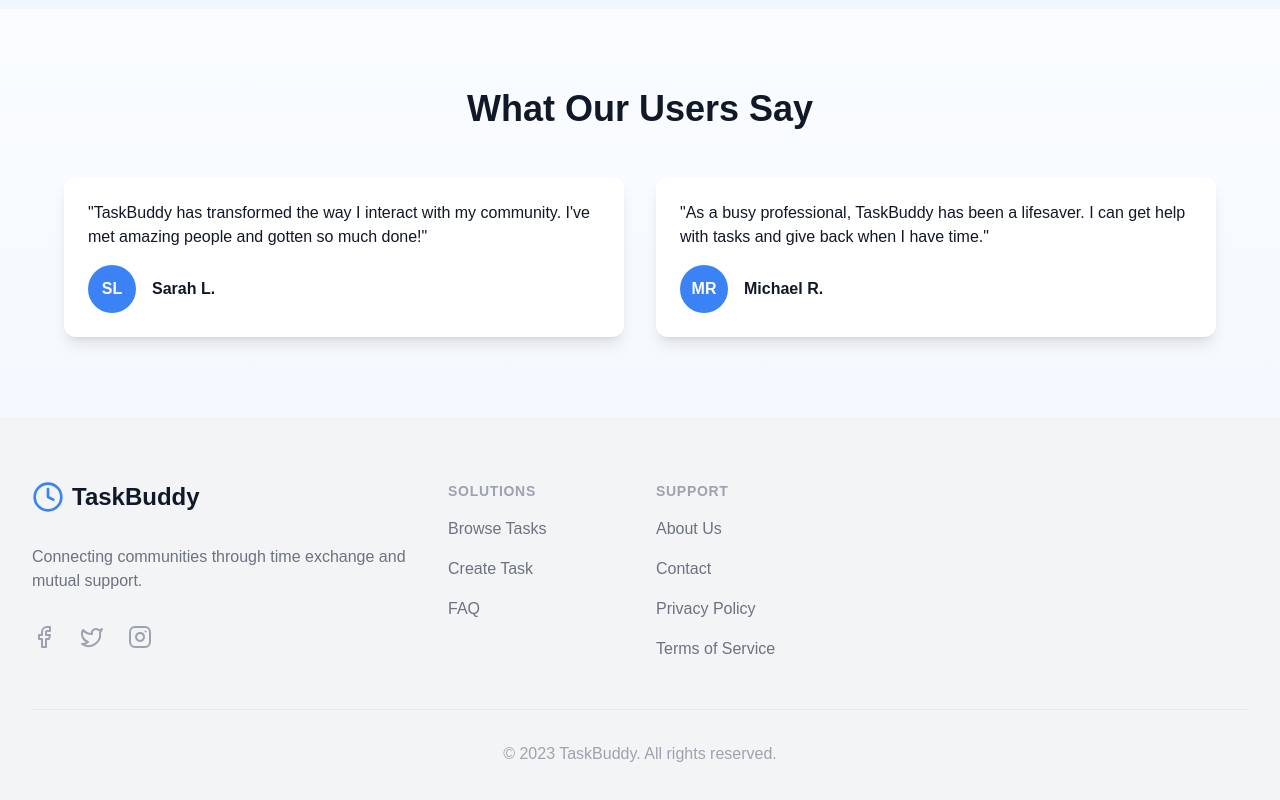
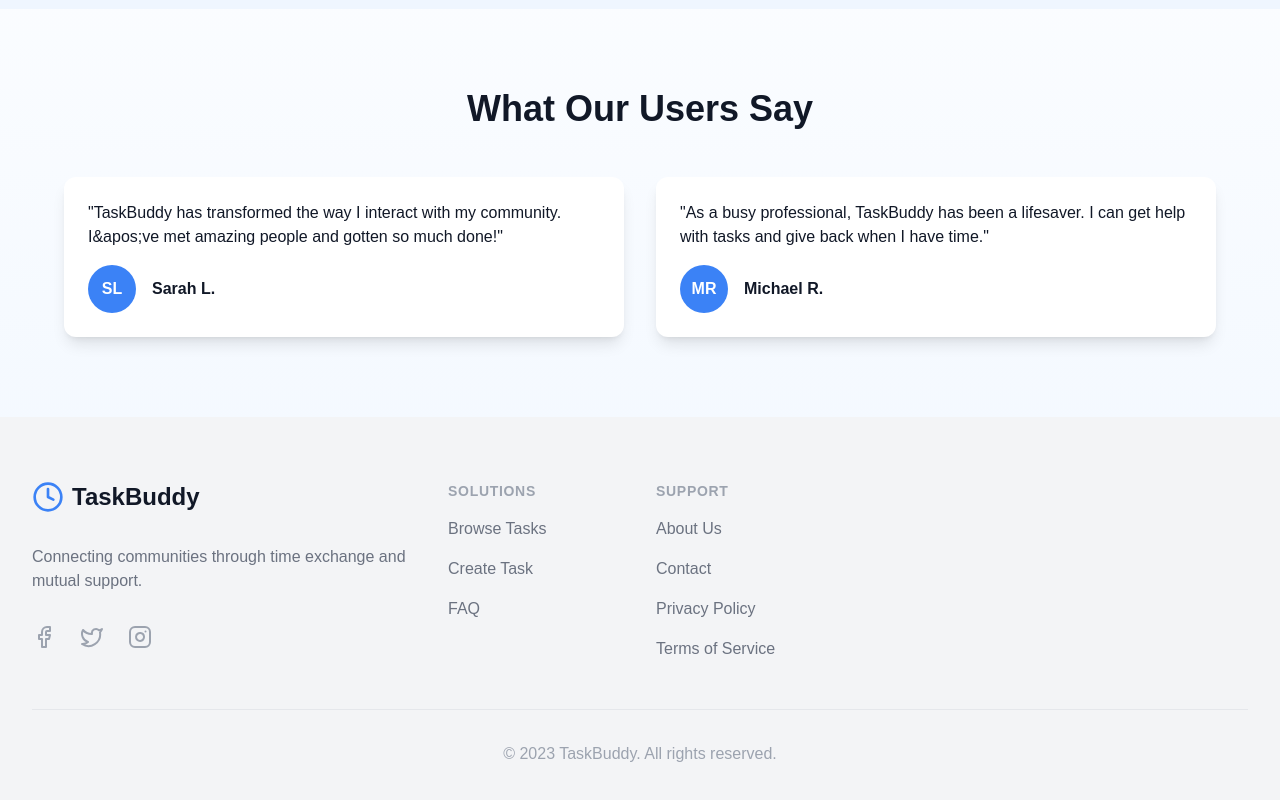
Before and after one commit to hanish-rishen/task-buddy, a Next.js app: page / in a window 1280 px wide. Shown: the part 1619-2419 px from the top of the page. Built offline with nearby package versions, Linux system fonts and the light colour scheme.

Commit message:
delpoyment fix 3

```diff
--- a/src/app/page.tsx
+++ b/src/app/page.tsx
@@ -134,7 +134,7 @@ export default function Home() {
           <h2 className="text-4xl font-bold text-center mb-12 text-gray-900">What Our Users Say</h2>
           <div className="grid md:grid-cols-2 gap-8">
             {[
-              { name: "Sarah L.", quote: "TaskBuddy has transformed the way I interact with my community. I've met amazing people and gotten so much done!", avatar: "SL" },
+              { name: "Sarah L.", quote: "TaskBuddy has transformed the way I interact with my community. I&apos;ve met amazing people and gotten so much done!", avatar: "SL" },
               { name: "Michael R.", quote: "As a busy professional, TaskBuddy has been a lifesaver. I can get help with tasks and give back when I have time.", avatar: "MR" },
             ].map((testimonial, index) => (
               <motion.div
@@ -145,7 +145,7 @@ export default function Home() {
                 viewport={{ once: true }}
                 transition={{ duration: 0.5, delay: index * 0.2 }}
               >
-                <p className="text-gray-900 mb-4">"{testimonial.quote}"</p>
+                <p className="text-gray-900 mb-4">&quot;{testimonial.quote}&quot;</p>
                 <div className="flex items-center">
                   <div className="w-12 h-12 rounded-full bg-blue-500 flex items-center justify-center text-white font-bold mr-4">
                     {testimonial.avatar}
```
